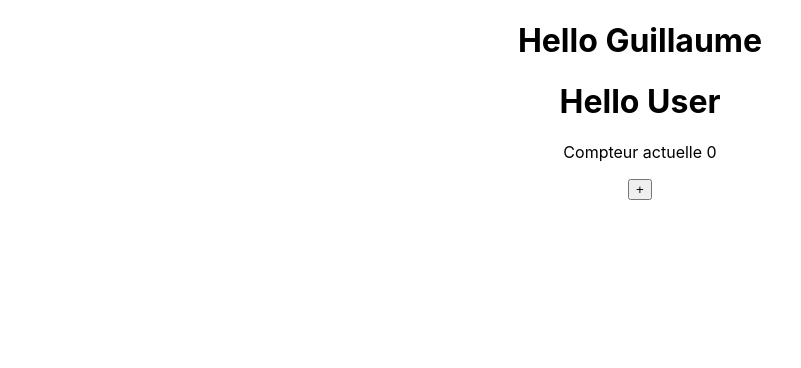
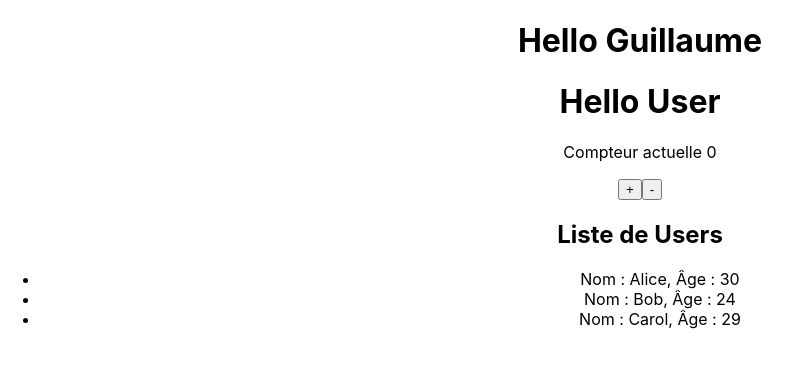
Before and after one commit to Guillaume1804/React_1, a React (Create React App) app: page / in a window 1280 px wide. Shown: the top 368 px of the page, without its empty margins (0-801 px from the left). Built offline with nearby package versions, Linux system fonts and the light colour scheme.

Commit message:
commit aprés fin de l'affichage de la premiere liste en react

```diff
--- a/src/App.js
+++ b/src/App.js
@@ -2,6 +2,7 @@ import './App.css';
 import React from 'react';
 import WelcomeMessage from './WelcomeMessage';
 import Counter from './count';
+import ShowList from './list';
 
 function App() {
   return (
@@ -9,6 +10,7 @@ function App() {
       <WelcomeMessage name = "Guillaume"/>
       <WelcomeMessage name = ""/>
       <Counter />
+      <ShowList/>
     </div>
   );
 }
--- a/src/count.jsx
+++ b/src/count.jsx
@@ -7,7 +7,8 @@ function Counter() {
     return <>
         <div>
             <p>Compteur actuelle {count}</p>
-            <button onClick={() => {setCount(count+ 1)}}>+</button>
+            <button onClick={() => {setCount(count + 1)}}>+</button>
+            <button onClick={() => {setCount(count - 1)}}>-</button>
         </div>
     </>
 }
--- /dev/null
+++ b/src/list.jsx
@@ -0,0 +1,22 @@
+function ShowList() {
+    const users = [
+        { id: 1, name: 'Alice', age: 30 },
+        { id: 2, name: 'Bob', age: 24 },
+        { id: 3, name: 'Carol', age: 29 },
+    ];
+
+    return (
+        <div>
+            <h2>Liste de Users</h2>
+            <ul>
+                {users.map((user) => (
+                    <li key={user.id}>
+                        Nom : {user.name}, Âge : {user.age}
+                    </li>
+                ))}
+            </ul>
+        </div>
+    );
+};
+
+export default ShowList;
```
